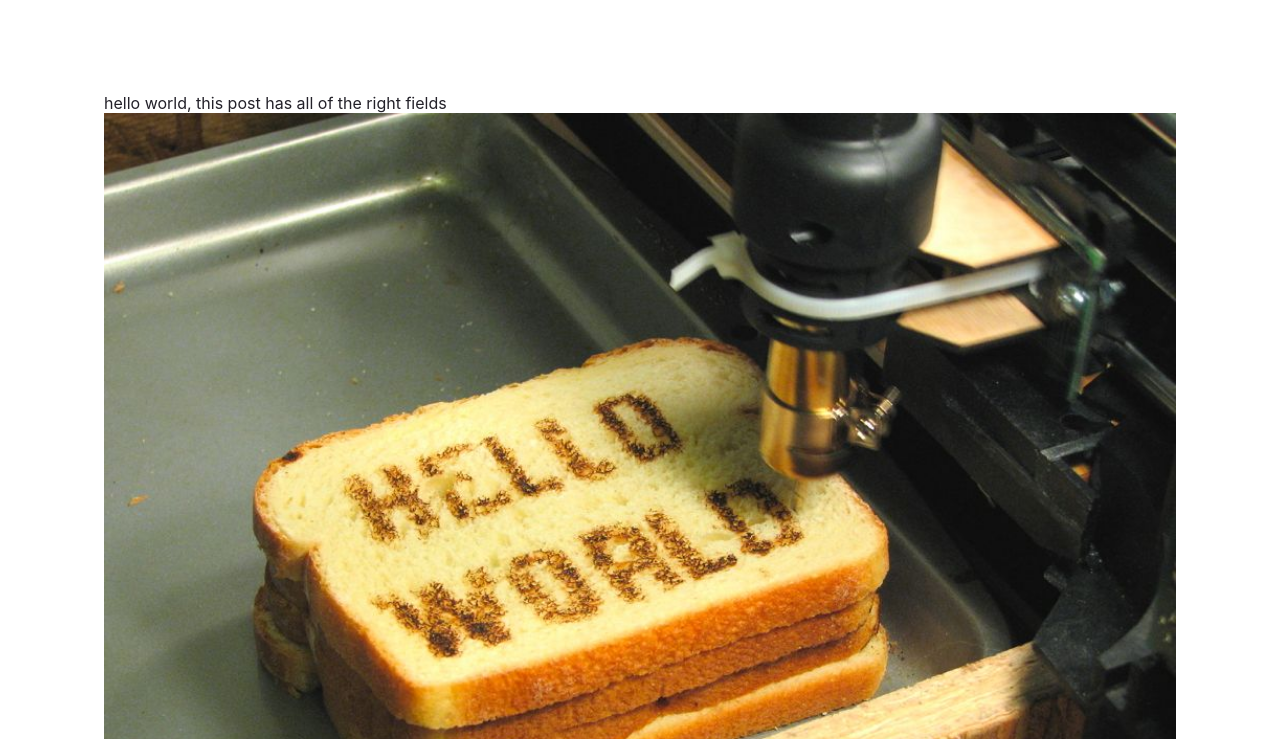
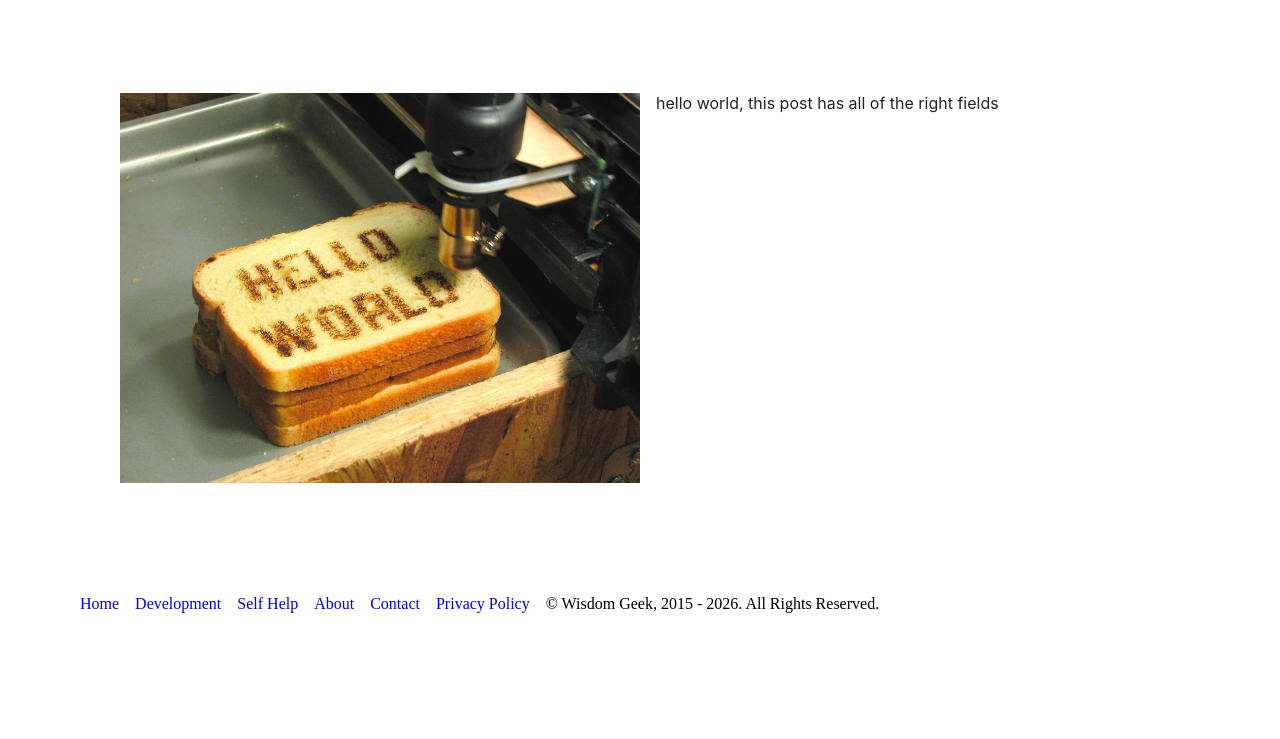
Before and after one commit to waseemahmad31/gatsby-starter-blog-wisdomgeek, a Gatsby site: page / in a window 1280 px wide. Shown: the part 61-800 px from the top of the page. Built offline with nearby package versions, Linux system fonts and the light colour scheme; Gatsby itself is replaced by a stand-in of ours.

Commit message:
adding basic styling to posts

```diff
--- a/src/components/posts.js
+++ b/src/components/posts/index.js
@@ -1,6 +1,6 @@
 import { graphql, useStaticQuery } from 'gatsby';
-import Image from 'gatsby-image';
 import React from 'react';
+import Post from './post';
 
 const getPosts = graphql`
   {
@@ -37,15 +37,7 @@ export const Posts = () => {
   return (
     <div>
       {posts.map(({ node }, index) => {
-        return (
-          <div key={index}>
-            {node.frontmatter.title}, {node.frontmatter.description}
-            <Image
-              fluid={node.frontmatter.image.childImageSharp.fluid}
-              alt={node.frontmatter.image.name}
-            />
-          </div>
-        );
+        return <Post frontmatter={node.frontmatter} key={index} />;
       })}
     </div>
   );
--- /dev/null
+++ b/src/components/posts/post.js
@@ -0,0 +1,27 @@
+import Image from 'gatsby-image';
+import React from 'react';
+
+const articleStyle = {
+  display: `flex`,
+};
+const columnStyle = {
+  flex: 1,
+  marginLeft: `1rem`,
+};
+
+const Post = ({ frontmatter }) => {
+  const { title, image, description } = frontmatter;
+
+  return (
+    <article style={articleStyle}>
+      <div style={columnStyle}>
+        <Image fluid={image.childImageSharp.fluid} alt={image.name} />
+      </div>
+      <div style={columnStyle}>
+        {title}, {description}
+      </div>
+    </article>
+  );
+};
+
+export default Post;
```
